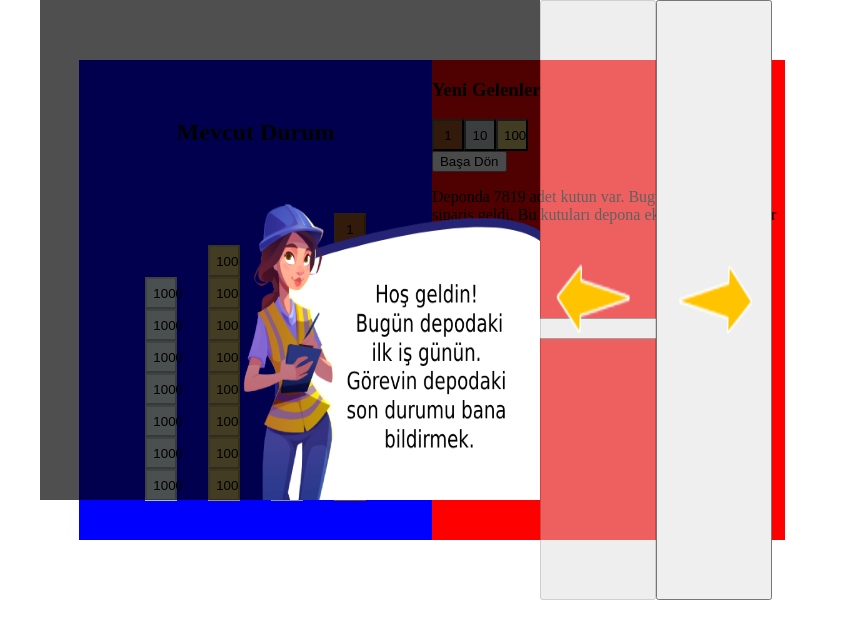
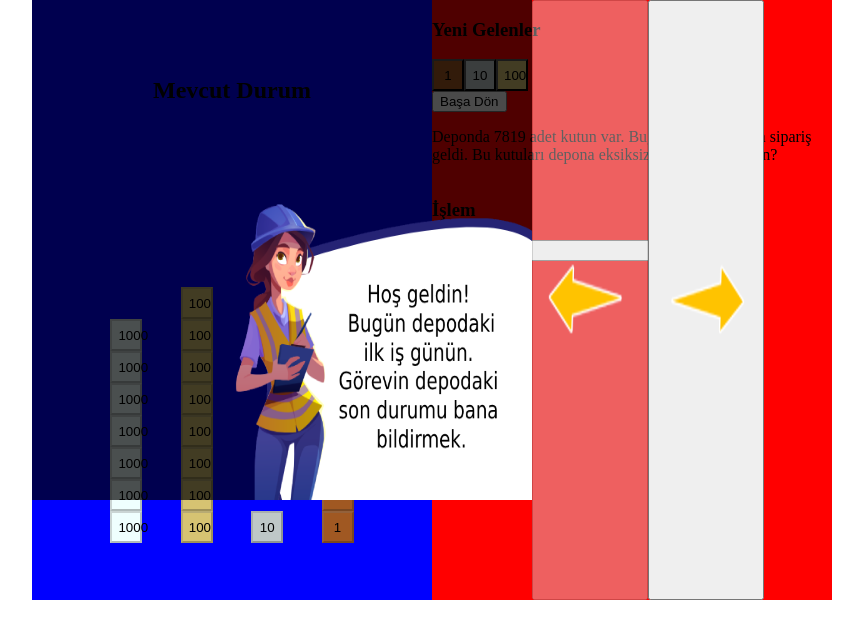
Before and after one commit to chatonode/math-game-plus-minus-demo-client, a Next.js app: page / in a window 1280 px wide. Shown: the top 638 px of the page, without its empty margins (208-1071 px from the left). Built offline with nearby package versions, Linux system fonts and the light colour scheme.

Commit message:
Fixing style errors while containing whole app inside an iframe

```diff
--- a/app/globals.css
+++ b/app/globals.css
@@ -120,6 +120,7 @@ html {
 body {
   width: 100%;
   height: 100%;
+  margin: 0;
   display: flex;
   align-items: center;
 }
@@ -131,7 +132,7 @@ body {
   margin-bottom: 10vh;
   margin-left: 5vw;
   margin-right: 5vw; */
-  margin: 5%;
-  width: 90%;
-  height: 80%;
+  /* margin: 5%; */
+  width: 100%;
+  height: 100%;
 }
--- a/package.json
+++ b/package.json
@@ -15,6 +15,7 @@
     "next": "13.4.19",
     "react": "18.2.0",
     "react-dom": "18.2.0",
+    "react-iframe": "^1.8.5",
     "typescript": "5.2.2"
   }
 }
```
Also changed, not shown: app/components/Progression/ProgressionDisplayer.tsx (+11 -4 lines), 1 other file (tests, documents, lock files or other folders).
